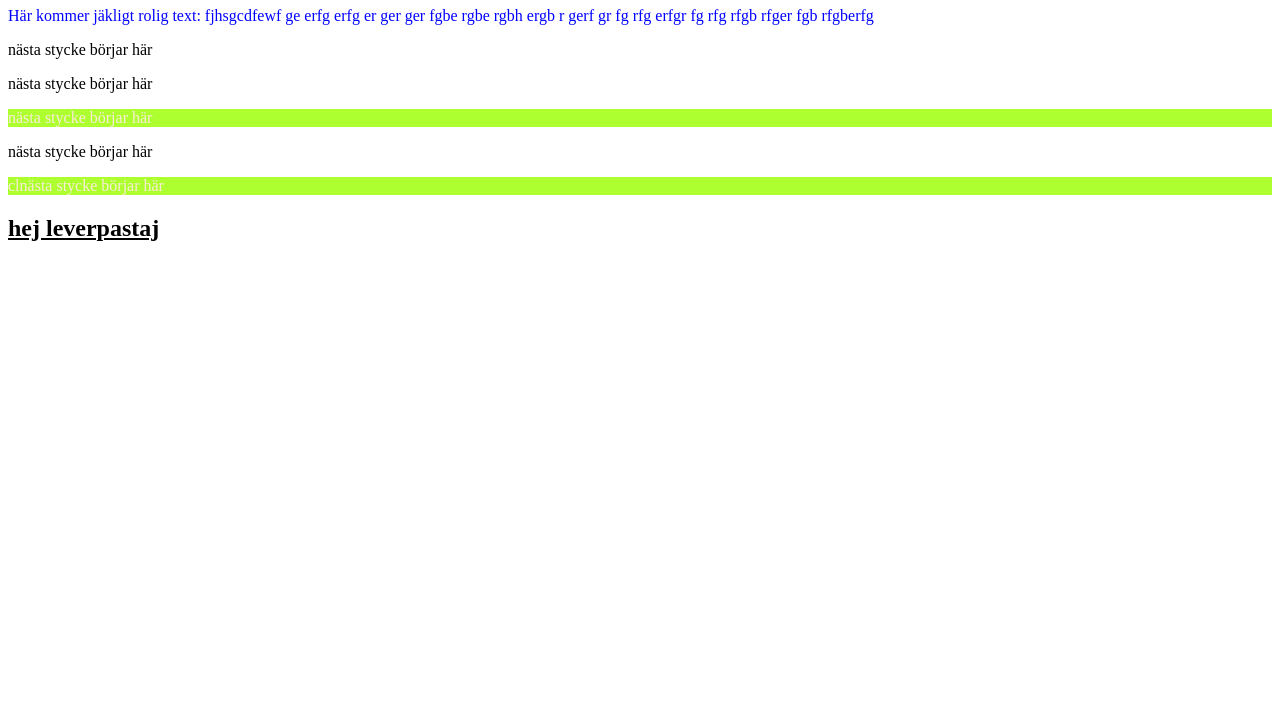
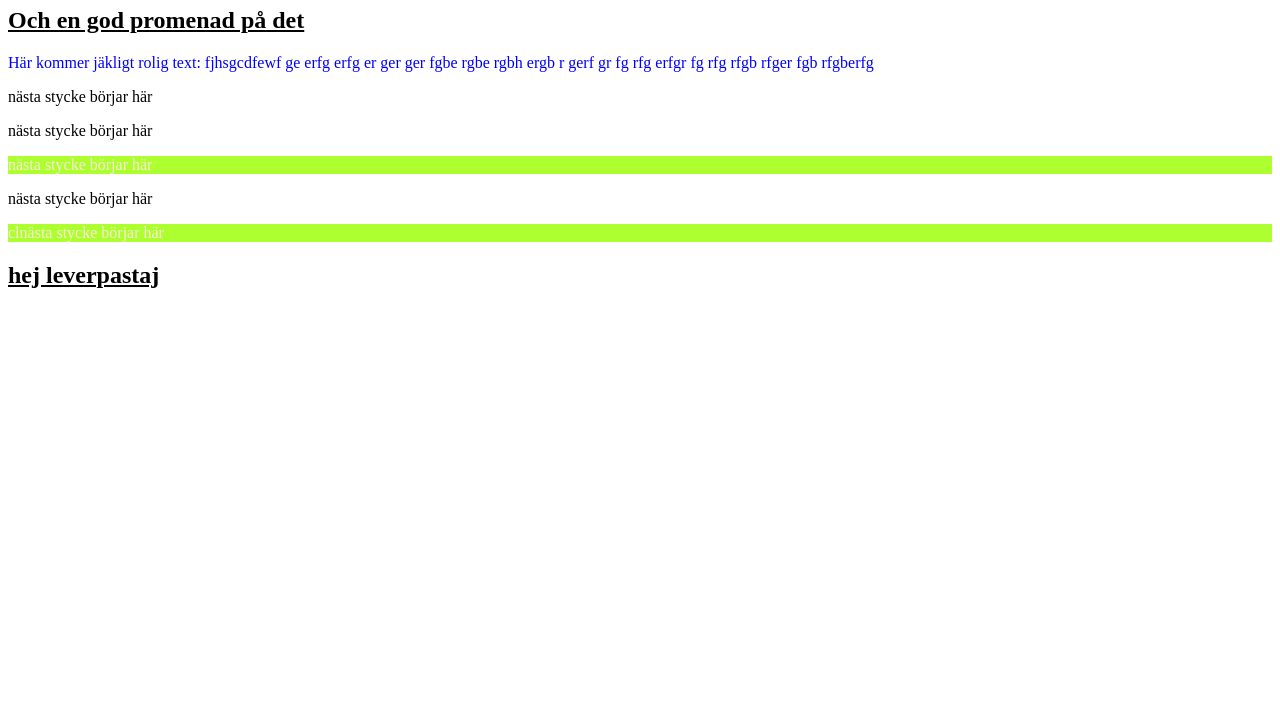
Before and after one commit to Hasse66/project2, a plain HTML site: page my project/index.html in a window 1280 px wide. Shown: the part 73-800 px from the top of the page. Drawn offline with Linux system fonts and the light colour scheme.

Commit message:
Update index.html

```diff
--- a/my project/index.html
+++ b/my project/index.html
@@ -6,6 +6,7 @@
 </head>
 <body>
     <h1>Eftermiddag i Gbg</h1>
+    <h2>Och en god promenad på det</h2>
     <p id="hasse1">Här kommer jäkligt rolig text: fjhsgcdfewf ge erfg erfg er ger ger fgbe rgbe rgbh ergb r gerf gr fg rfg erfgr fg rfg rfgb rfger fgb rfgberfg</p>
     <p>nästa stycke börjar här</p>
     <p>nästa stycke börjar här</p>
```
